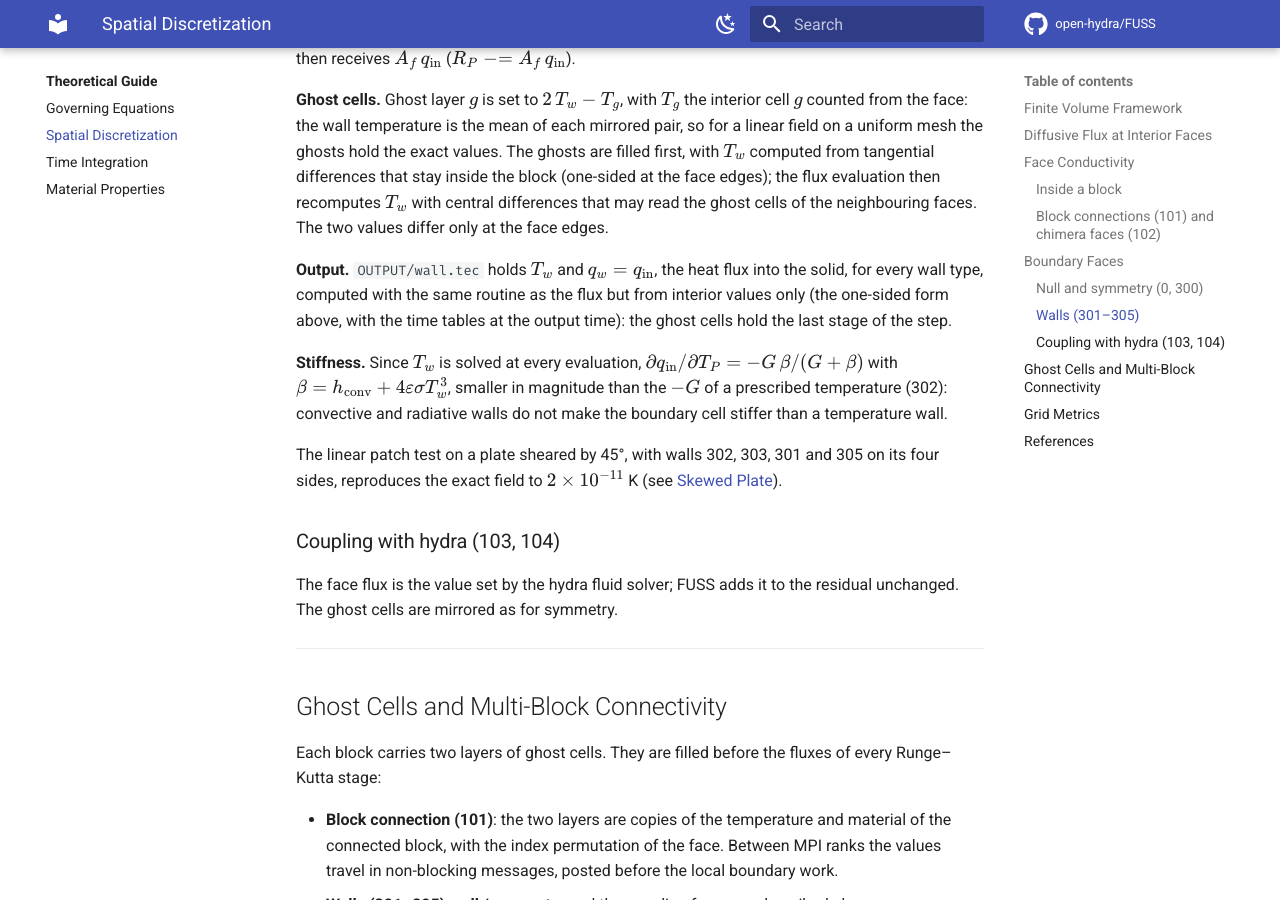
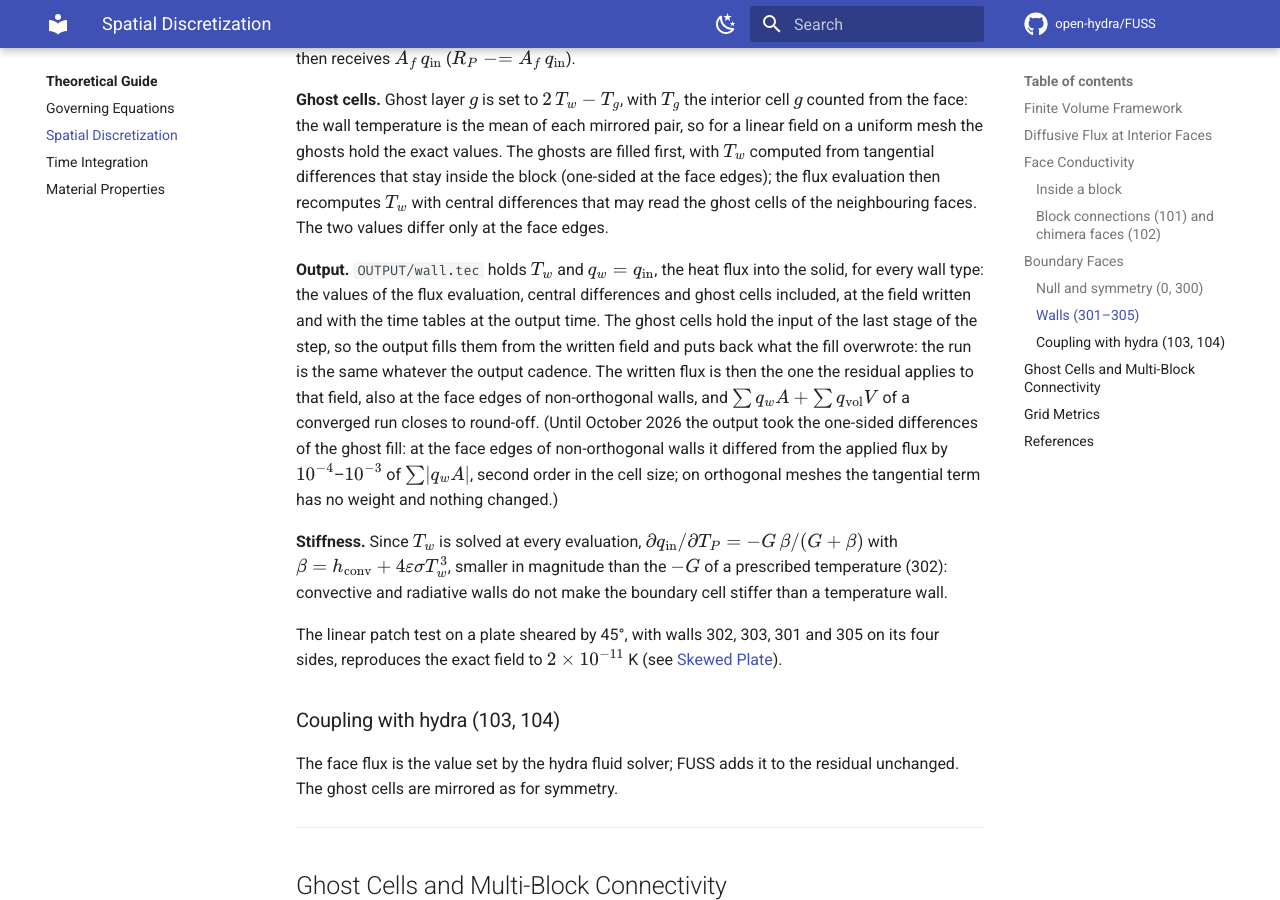
Before and after one commit to open-hydra/FUSS, an MkDocs documentation site: the page built from docs/theory/numerics.md, in a window 1280 px wide and 900 px high, scrolled down 5234 px. Built offline with MkDocs 1.6.1 and Material for MkDocs 9.7.7, drawn with Linux system fonts in a browser that asks for light colours; comment, search, counter and statistics services are not loaded.

Commit message:
Wall output: the flux of the residual at the field written
The wall output took the tangential differences of the ghost fill (Wall_Temperature with
ghosts = .false.: inside the block, one-sided at the face edges), the residual the central
ones that read the ghost cells (BC_Wall, ghosts = .true.). On non-orthogonal walls the
written heat flux then differed from the applied one at the face-edge cells, and the energy
balance of the output did not close (stress/B/balance_check.py, (Q_out - Q_res)/sum|qw A|:
shear 4.1e-4 at N 32, 1.1e-4 at N 64, wavy -5.1e-4, 3-D shear -1.1e-3).

Extract_Properties_From_BC now fills the ghost cells from the written field (they hold the
input of the last stage of the step), evaluates with ghosts = .true., and puts back what
the fill overwrote (the T and matID of every block the rank holds, chimera donor copies
included, and Tg, matIDg of the records): Compute_dt of the next step reads the ghost cells
of the connections before its first fill, so without the restore the run would depend on
the output cadence. The time-table update of the loop is dropped: Ghost_Wall sets the same
values at the output time.

Gate (bin FUSS-post-i3): quick tier vs ref/6ade47f 198 checks, 0 failing; every field,
history and restart file byte-identical; only wall files differ, and only at face-edge cells
(fuss-stress/tools/wall_diff.py): skewed_3D up to 2.0e5 of max|qw| 9.5e5 at 87 cells, every
other case at round-off (<= 2e-14 of max|qw|). balance_check.py: all 10 rows <= 1.9e-11
(orthogonal rows unchanged to the bit). CTest fast 23/23, validation 14/14, smoke 15/15,
needs-mpi 11/11.

Co-Authored-By: Claude Opus 5.5 <noreply@anthropic.com>

```diff
--- a/docs/theory/numerics.md
+++ b/docs/theory/numerics.md
@@ -141,7 +141,7 @@ For 301 and 303–305, $T_w$ is found by Newton iteration from $T_w = T_P$: one
 
 **Ghost cells.**  Ghost layer $g$ is set to $2\,T_w - T_g$, with $T_g$ the interior cell $g$ counted from the face: the wall temperature is the mean of each mirrored pair, so for a linear field on a uniform mesh the ghosts hold the exact values.  The ghosts are filled first, with $T_w$ computed from tangential differences that stay inside the block (one-sided at the face edges); the flux evaluation then recomputes $T_w$ with central differences that may read the ghost cells of the neighbouring faces.  The two values differ only at the face edges.
 
-**Output.**  `OUTPUT/wall.tec` holds $T_w$ and $q_w = q_\text{in}$, the heat flux into the solid, for every wall type, computed with the same routine as the flux but from interior values only (the one-sided form above, with the time tables at the output time): the ghost cells hold the last stage of the step.
+**Output.**  `OUTPUT/wall.tec` holds $T_w$ and $q_w = q_\text{in}$, the heat flux into the solid, for every wall type: the values of the flux evaluation, central differences and ghost cells included, at the field written and with the time tables at the output time. The ghost cells hold the input of the last stage of the step, so the output fills them from the written field and puts back what the fill overwrote: the run is the same whatever the output cadence. The written flux is then the one the residual applies to that field, also at the face edges of non-orthogonal walls, and $\sum q_w A + \sum q_\text{vol} V$ of a converged run closes to round-off. (Until October 2026 the output took the one-sided differences of the ghost fill: at the face edges of non-orthogonal walls it differed from the applied flux by $10^{-4}$–$10^{-3}$ of $\sum \lvert q_w A\rvert$, second order in the cell size; on orthogonal meshes the tangential term has no weight and nothing changed.)
 
 **Stiffness.**  Since $T_w$ is solved at every evaluation, $\partial q_\text{in}/\partial T_P = -G\,\beta/(G + \beta)$ with $\beta = h_\text{conv} + 4\varepsilon\sigma T_w^3$, smaller in magnitude than the $-G$ of a prescribed temperature (302): convective and radiative walls do not make the boundary cell stiffer than a temperature wall.
 
```
Also changed, not shown: CHANGELOG.md (+6 -0 lines), 1 other file.
